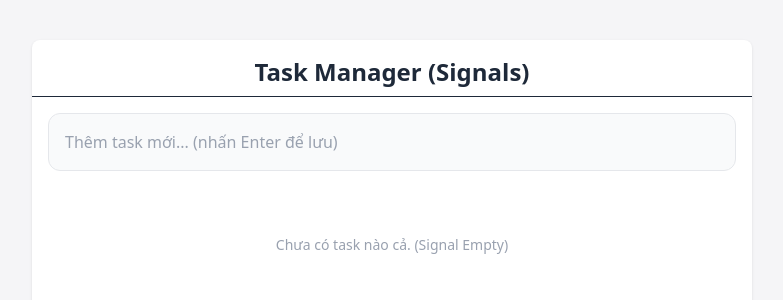
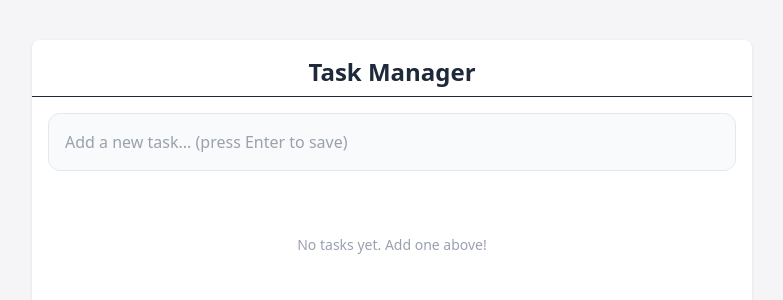
Before and after one commit to ngkhanhthien/task-zero-website, an Angular app: page / in a window 1280 px wide. Shown: the top 300 px of the page, without its empty margins (248-1031 px from the left). Built offline with nearby package versions, Linux system fonts and the light colour scheme.

Commit message:
feat: change all vietnamese content to English

```diff
--- a/src/app/app.html
+++ b/src/app/app.html
@@ -1,15 +1,15 @@
 <main class="layout-container">
   <div class="core-card flex flex-col">
     <h1 class="text-2xl font-bold pt-4 pb-2 text-center text-gray-800 border-b">
-      Task Manager (Signals)
+      Task Manager
     </h1>
 
-    <!-- Component Add Task -->
+    <!-- Add Task Component -->
     <div class="px-4 pt-4">
       <app-add-task (add)="onAddTask($event)"></app-add-task>
     </div>
 
-    <!-- Component Danh sách Task -->
+    <!-- Task List Component -->
     <div class="px-4 pb-6 flex-1">
       <app-task-list [tasks]="tasks()"></app-task-list>
     </div>
--- a/src/app/app.ts
+++ b/src/app/app.ts
@@ -12,8 +12,7 @@ import { AddTaskComponent } from './components/add-task/add-task.component';
 export class App {
   private taskService = inject(TaskService);
 
-  // Trỏ thẳng tới properties Signal của service,
-  // Không cần async pipe nữa!
+  // Directly reference the service Signal — no async pipe needed!
   tasks = this.taskService.tasks;
 
   onAddTask(title: string): void {
--- a/src/app/components/add-task/add-task.component.html
+++ b/src/app/components/add-task/add-task.component.html
@@ -2,7 +2,7 @@
   <input
     #taskInput
     type="text"
-    placeholder="Thêm task mới... (nhấn Enter để lưu)"
+    placeholder="Add a new task... (press Enter to save)"
     class="w-full p-4 bg-gray-50 border border-gray-200 rounded-xl focus:bg-white focus:outline-none focus:ring-2 focus:ring-gray-300 transition-all text-gray-800 placeholder-gray-400"
     (keyup.enter)="onAdd(taskInput.value, taskInput)"
   />
--- a/src/app/components/add-task/add-task.component.ts
+++ b/src/app/components/add-task/add-task.component.ts
@@ -12,7 +12,7 @@ export class AddTaskComponent {
   onAdd(title: string, inputElement: HTMLInputElement): void {
     if (title.trim()) {
       this.add.emit(title.trim());
-      inputElement.value = ''; // Reset
+      inputElement.value = ''; // Reset the input field after emitting
     }
   }
 }
--- a/src/app/components/task-list/task-list.component.html
+++ b/src/app/components/task-list/task-list.component.html
@@ -5,7 +5,7 @@
     </li>
   } @empty {
     <li class="text-center text-gray-400 py-8 text-sm">
-      Chưa có task nào cả. (Signal Empty)
+      No tasks yet. Add one above!
     </li>
   }
 </ul>
--- a/src/styles.css
+++ b/src/styles.css
@@ -1,4 +1,4 @@
-/* You can add global styles to this file, and also import other style files */
+/* Global styles — import other style files here if needed */
 
 @import "tailwindcss";
 
```
Also changed, not shown: src/app/core/task.service.ts (+5 -5 lines).
